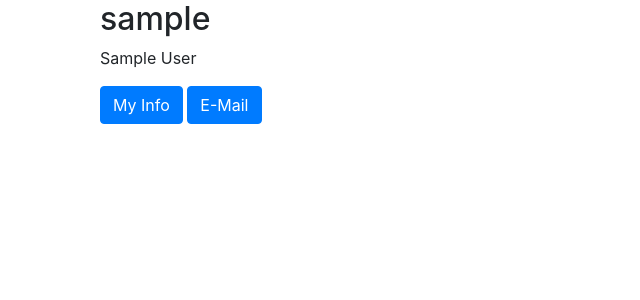
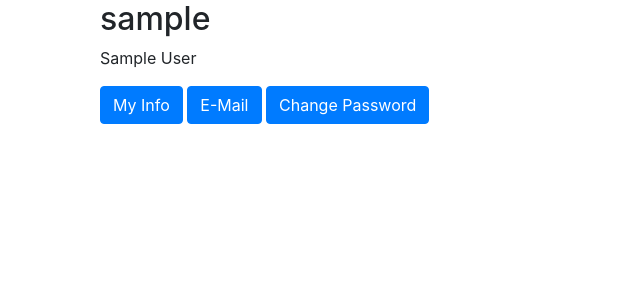
Before and after one commit to EricZaporzan/compare, a Django app: template compare/templates/users/user_detail.html in a window 1280 px wide. Shown: the part 56-356 px from the top of the page, without its empty margins (0-640 px from the left). Run offline with Django 3.2, Linux system fonts and the light colour scheme; the template is opened without the code that fills it: values that come from a table or form of the project are taken from there, others are empty; the visitor is signed in with stand-in values (Sample User, id 1); data comes from the database, SQL or seed files in the repository; parts of the project's set-up code (start-up, migrations or seed data) failed here and were passed over; some libraries are stand-ins or nearby versions.

Commit message:
Added change password button on profile page.

```diff
--- a/compare/templates/users/user_detail.html
+++ b/compare/templates/users/user_detail.html
@@ -23,7 +23,7 @@
   <div class="col-sm-12 ">
     <a class="btn btn-primary" href="{% url 'users:update' %}">My Info</a>
     <a class="btn btn-primary" href="{% url 'account_email' %}">E-Mail</a>
-    <!-- Your Stuff: Custom user template urls -->
+    <a class="btn btn-primary" href="{% url 'account_set_password' %}">Change Password</a>
   </div>
 
 </div>
```
